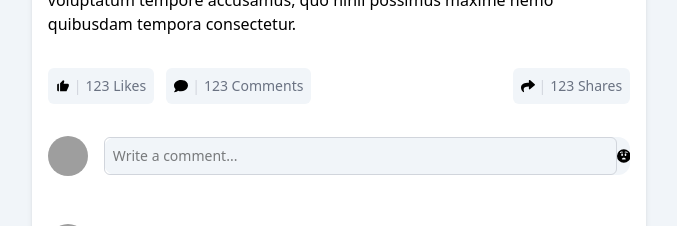
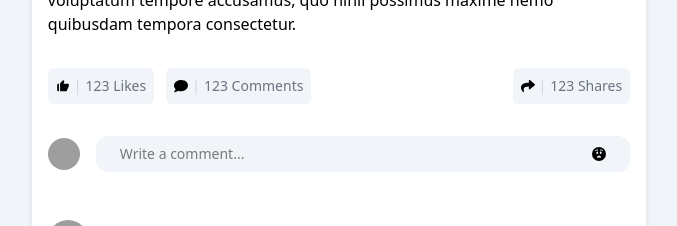
Before and after one commit to hakangulmek/social, a Next.js app: page / in a window 1280 px wide. Shown: the part 960-1186 px from the top of the page, without its empty margins (325-1002 px from the left). Built offline with nearby package versions, Linux system fonts and the light colour scheme; no server answers; grey boxes are pictures that could not be loaded.

Commit message:
fix: adjust Comments component styling and layout in Post component

```diff
--- a/src/components/Comments.tsx
+++ b/src/components/Comments.tsx
@@ -9,13 +9,13 @@ const Comments = () => {
           width={40}
           height={40}
           alt=""
-          className="w-10 h-10 rounded-full"
+          className="w-8 h-8 rounded-full"
         />
-        <div className="flex items-center justify-between bg-slate-100 rounded-xl text-sm px-6py-2 w-full">
+        <div className="flex items-center justify-between bg-slate-100 rounded-xl text-sm px-6 py-2 w-full">
           <input
             type="text"
             placeholder="Write a comment..."
-            className="border border-gray-300 rounded-md p-2 w-full"
+            className="bg-transparent outline-none flex-1"
           />
           <BsEmojiAstonishedFill
             width={16}
--- a/src/components/Post.tsx
+++ b/src/components/Post.tsx
@@ -66,7 +66,7 @@ const Post = () => {
           </div>
         </div>
       </div>
-      <div>
+      <div className="flex flex-col gap-4">
         <Comments />
       </div>
     </div>
```
